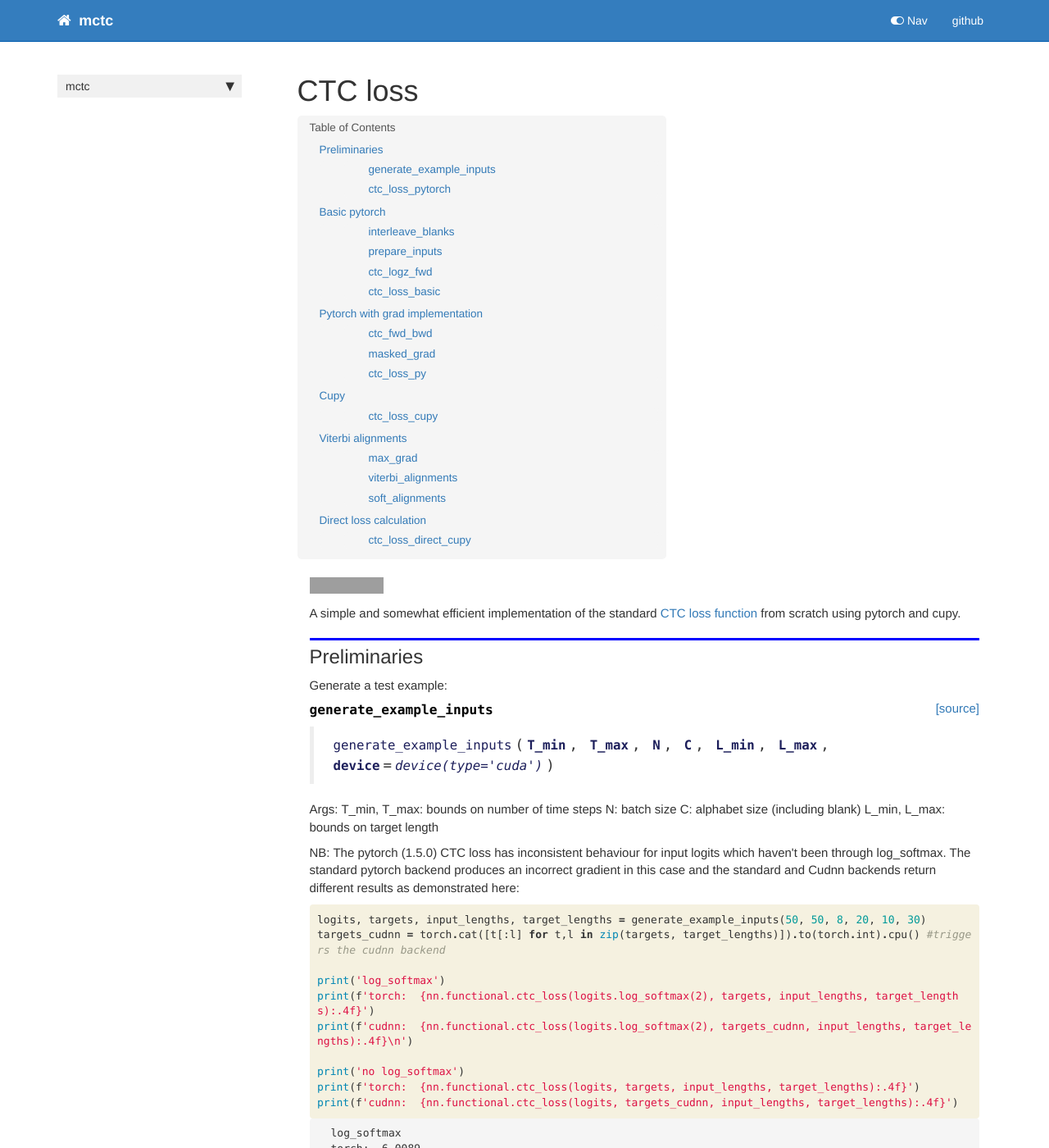
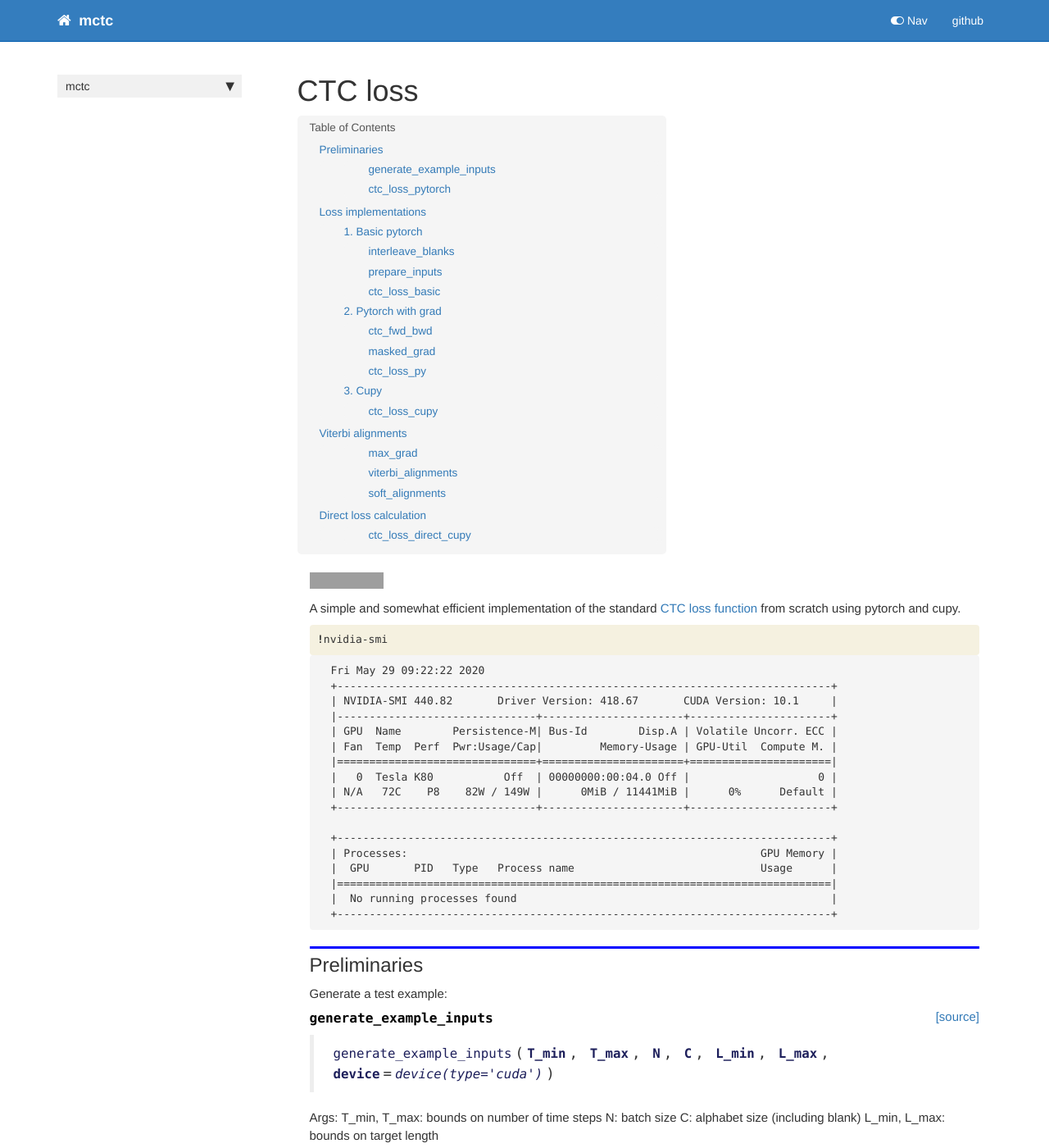
Before and after one commit to davidcpage/seqdist, a Jekyll site: the page built from docs/CTC_loss.html, in a window 1280 px wide and 1400 px high. Shown: the whole window at 82% size. Built offline with Jekyll 4.4.1, drawn with Linux system fonts in a browser that asks for light colours; nearby versions of some CDN libraries; comment, search, counter and statistics services are not loaded; some of the changed text lies outside the part shown; grey boxes are pictures that could not be loaded.

Commit message:
cleanup docs

```diff
--- a/docs/CTC_loss.html
+++ b/docs/CTC_loss.html
@@ -44,6 +44,53 @@
     {% raw %}
 
 <div class="cell border-box-sizing code_cell rendered">
+<div class="input">
+
+<div class="inner_cell">
+    <div class="input_area">
+<div class=" highlight hl-ipython3"><pre><span></span><span class="o">!</span>nvidia-smi
+</pre></div>
+
+    </div>
+</div>
+</div>
+
+<div class="output_wrapper">
+<div class="output">
+
+<div class="output_area">
+
+<div class="output_subarea output_stream output_stdout output_text">
+<pre>Fri May 29 09:22:22 2020
++-----------------------------------------------------------------------------+
+| NVIDIA-SMI 440.82       Driver Version: 418.67       CUDA Version: 10.1     |
+|-------------------------------+----------------------+----------------------+
+| GPU  Name        Persistence-M| Bus-Id        Disp.A | Volatile Uncorr. ECC |
+| Fan  Temp  Perf  Pwr:Usage/Cap|         Memory-Usage | GPU-Util  Compute M. |
+|===============================+======================+======================|
+|   0  Tesla K80           Off  | 00000000:00:04.0 Off |                    0 |
+| N/A   72C    P8    82W / 149W |      0MiB / 11441MiB |      0%      Default |
++-------------------------------+----------------------+----------------------+
+
++-----------------------------------------------------------------------------+
+| Processes:                                                       GPU Memory |
+|  GPU       PID   Type   Process name                             Usage      |
+|=============================================================================|
+|  No running processes found                                                 |
++-----------------------------------------------------------------------------+
+</pre>
+</div>
+</div>
+
+</div>
+</div>
+
+</div>
+    {% endraw %}
+
+    {% raw %}
+
+<div class="cell border-box-sizing code_cell rendered">
 
 </div>
     {% endraw %}
@@ -79,7 +126,7 @@
 
 
 <div class="output_markdown rendered_html output_subarea ">
-<h4 id="generate_example_inputs" class="doc_header"><code>generate_example_inputs</code><a href="https://github.com/davidcpage/mctc/tree/master/mctc/ctc.py#L19" class="source_link" style="float:right">[source]</a></h4><blockquote><p><code>generate_example_inputs</code>(<strong><code>T_min</code></strong>, <strong><code>T_max</code></strong>, <strong><code>N</code></strong>, <strong><code>C</code></strong>, <strong><code>L_min</code></strong>, <strong><code>L_max</code></strong>, <strong><code>device</code></strong>=<em><code>device(type='cuda')</code></em>)</p>
+<h4 id="generate_example_inputs" class="doc_header"><code>generate_example_inputs</code><a href="https://github.com/davidcpage/mctc/tree/master/mctc/ctc.py#L18" class="source_link" style="float:right">[source]</a></h4><blockquote><p><code>generate_example_inputs</code>(<strong><code>T_min</code></strong>, <strong><code>T_max</code></strong>, <strong><code>N</code></strong>, <strong><code>C</code></strong>, <strong><code>L_min</code></strong>, <strong><code>L_max</code></strong>, <strong><code>device</code></strong>=<em><code>device(type='cuda')</code></em>)</p>
 </blockquote>
 <p>Args:
     T_min, T_max: bounds on number of time steps
@@ -175,7 +222,7 @@
 
 
 <div class="output_markdown rendered_html output_subarea ">
-<h4 id="ctc_loss_pytorch" class="doc_header"><code>ctc_loss_pytorch</code><a href="https://github.com/davidcpage/mctc/tree/master/mctc/ctc.py#L34" class="source_link" style="float:right">[source]</a></h4><blockquote><p><code>ctc_loss_pytorch</code>(<strong><code>logits</code></strong>, <strong><code>targets</code></strong>, <strong><code>input_lengths</code></strong>, <strong><code>target_lengths</code></strong>, <strong><code>blank</code></strong>=<em><code>0</code></em>, <strong><code>reduction</code></strong>=<em><code>'mean'</code></em>, <strong><code>zero_infinity</code></strong>=<em><code>False</code></em>)</p>
+<h4 id="ctc_loss_pytorch" class="doc_header"><code>ctc_loss_pytorch</code><a href="https://github.com/davidcpage/mctc/tree/master/mctc/ctc.py#L33" class="source_link" style="float:right">[source]</a></h4><blockquote><p><code>ctc_loss_pytorch</code>(<strong><code>logits</code></strong>, <strong><code>targets</code></strong>, <strong><code>input_lengths</code></strong>, <strong><code>target_lengths</code></strong>, <strong><code>blank</code></strong>=<em><code>0</code></em>, <strong><code>reduction</code></strong>=<em><code>'mean'</code></em>, <strong><code>zero_infinity</code></strong>=<em><code>False</code></em>)</p>
 </blockquote>
 
 </div>
@@ -257,13 +304,19 @@
 
 <div class="cell border-box-sizing text_cell rendered"><div class="inner_cell">
 <div class="text_cell_render border-box-sizing rendered_html">
-<h2 id="Basic-pytorch">Basic pytorch<a class="anchor-link" href="#Basic-pytorch"> </a></h2>
+<h2 id="Loss-implementations">Loss implementations<a class="anchor-link" href="#Loss-implementations"> </a></h2>
 </div>
 </div>
 </div>
 <div class="cell border-box-sizing text_cell rendered"><div class="inner_cell">
 <div class="text_cell_render border-box-sizing rendered_html">
-<p>Here's a straightforward implementation in pytorch. As is standard, we're working in logspace for numerical stability. In the interests of clarity, we've encapsulated the logspace arithmetic into a class Log:</p>
+<h3 id="1.-Basic-pytorch">1. Basic pytorch<a class="anchor-link" href="#1.-Basic-pytorch"> </a></h3>
+</div>
+</div>
+</div>
+<div class="cell border-box-sizing text_cell rendered"><div class="inner_cell">
+<div class="text_cell_render border-box-sizing rendered_html">
+<p>Here's a straightforward implementation in pytorch. As is standard, we're working in logspace for numerical stability. In the interests of clarity, we've encapsulated the logspace arithmetic into an object: Log.</p>
 
 </div>
 </div>
@@ -286,7 +339,7 @@
 
 
 <div class="output_markdown rendered_html output_subarea ">
-<h4 id="interleave_blanks" class="doc_header"><code>interleave_blanks</code><a href="https://github.com/davidcpage/mctc/tree/master/mctc/ctc.py#L43" class="source_link" style="float:right">[source]</a></h4><blockquote><p><code>interleave_blanks</code>(<strong><code>targets</code></strong>, <strong><code>blank_idx</code></strong>:<code>int</code>)</p>
+<h4 id="interleave_blanks" class="doc_header"><code>interleave_blanks</code><a href="https://github.com/davidcpage/mctc/tree/master/mctc/ctc.py#L42" class="source_link" style="float:right">[source]</a></h4><blockquote><p><code>interleave_blanks</code>(<strong><code>targets</code></strong>, <strong><code>blank_idx</code></strong>:<code>int</code>)</p>
 </blockquote>
 
 </div>
@@ -310,7 +363,7 @@
 
 
 <div class="output_markdown rendered_html output_subarea ">
-<h4 id="prepare_inputs" class="doc_header"><code>prepare_inputs</code><a href="https://github.com/davidcpage/mctc/tree/master/mctc/ctc.py#L49" class="source_link" style="float:right">[source]</a></h4><blockquote><p><code>prepare_inputs</code>(<strong><code>scores</code></strong>, <strong><code>targets</code></strong>, <strong><code>input_lengths</code></strong>, <strong><code>target_lengths</code></strong>)</p>
+<h4 id="prepare_inputs" class="doc_header"><code>prepare_inputs</code><a href="https://github.com/davidcpage/mctc/tree/master/mctc/ctc.py#L48" class="source_link" style="float:right">[source]</a></h4><blockquote><p><code>prepare_inputs</code>(<strong><code>scores</code></strong>, <strong><code>targets</code></strong>, <strong><code>input_lengths</code></strong>, <strong><code>target_lengths</code></strong>)</p>
 </blockquote>
 
 </div>
@@ -334,31 +387,7 @@
 
 
 <div class="output_markdown rendered_html output_subarea ">
-<h4 id="ctc_logz_fwd" class="doc_header"><code>ctc_logz_fwd</code><a href="https://github.com/davidcpage/mctc/tree/master/mctc/ctc.py#L56" class="source_link" style="float:right">[source]</a></h4><blockquote><p><code>ctc_logz_fwd</code>(<strong><code>state_scores</code></strong>, <strong><code>repeat_mask</code></strong>, <strong><code>final_states</code></strong>, <strong><code>input_lengths</code></strong>, <strong><code>S</code></strong>:<a href="/mctc/CTC_loss#semiring"><code>semiring</code></a>=<em><code>semiring(zero=-1e+38, one=0.0, mul=&lt;built-in method add of type object at 0x7f9ab70f4300&gt;, sum=&lt;built-in method logsumexp of type object at 0x7f9ab70f4300&gt;)</code></em>)</p>
-</blockquote>
-
-</div>
-
-</div>
-
-</div>
-</div>
-
-</div>
-    {% endraw %}
-
-    {% raw %}
-
-<div class="cell border-box-sizing code_cell rendered">
-
-<div class="output_wrapper">
-<div class="output">
-
-<div class="output_area">
-
-
-<div class="output_markdown rendered_html output_subarea ">
-<h4 id="ctc_loss_basic" class="doc_header"><code>ctc_loss_basic</code><a href="https://github.com/davidcpage/mctc/tree/master/mctc/ctc.py#L67" class="source_link" style="float:right">[source]</a></h4><blockquote><p><code>ctc_loss_basic</code>(<strong><code>logits</code></strong>, <strong><code>targets</code></strong>, <strong><code>input_lengths</code></strong>, <strong><code>target_lengths</code></strong>)</p>
+<h4 id="ctc_loss_basic" class="doc_header"><code>ctc_loss_basic</code><a href="https://github.com/davidcpage/mctc/tree/master/mctc/ctc.py#L66" class="source_link" style="float:right">[source]</a></h4><blockquote><p><code>ctc_loss_basic</code>(<strong><code>logits</code></strong>, <strong><code>targets</code></strong>, <strong><code>input_lengths</code></strong>, <strong><code>target_lengths</code></strong>)</p>
 </blockquote>
 
 </div>
@@ -484,7 +513,7 @@
 
 <div class="cell border-box-sizing text_cell rendered"><div class="inner_cell">
 <div class="text_cell_render border-box-sizing rendered_html">
-<h2 id="Pytorch-with-grad-implementation">Pytorch with grad implementation<a class="anchor-link" href="#Pytorch-with-grad-implementation"> </a></h2>
+<h3 id="2.-Pytorch-with-grad">2. Pytorch with grad<a class="anchor-link" href="#2.-Pytorch-with-grad"> </a></h3>
 </div>
 </div>
 </div>
@@ -514,7 +543,7 @@
 
 
 <div class="output_markdown rendered_html output_subarea ">
-<h4 id="ctc_fwd_bwd" class="doc_header"><code>ctc_fwd_bwd</code><a href="https://github.com/davidcpage/mctc/tree/master/mctc/ctc.py#L73" class="source_link" style="float:right">[source]</a></h4><blockquote><p><code>ctc_fwd_bwd</code>(<strong><code>state_scores</code></strong>, <strong><code>repeat_mask</code></strong>, <strong><code>final_states</code></strong>, <strong><code>input_lengths</code></strong>, <strong><code>fwd_bwd_impl</code></strong>, <strong><code>S</code></strong>:<a href="/mctc/CTC_loss#semiring"><code>semiring</code></a>=<em><code>semiring(zero=-1e+38, one=0.0, mul=&lt;built-in method add of type object at 0x7f9ab70f4300&gt;, sum=&lt;built-in method logsumexp of type object at 0x7f9ab70f4300&gt;)</code></em>)</p>
+<h4 id="ctc_fwd_bwd" class="doc_header"><code>ctc_fwd_bwd</code><a href="https://github.com/davidcpage/mctc/tree/master/mctc/ctc.py#L72" class="source_link" style="float:right">[source]</a></h4><blockquote><p><code>ctc_fwd_bwd</code>(<strong><code>state_scores</code></strong>, <strong><code>repeat_mask</code></strong>, <strong><code>final_states</code></strong>, <strong><code>input_lengths</code></strong>, <strong><code>fwd_bwd_impl</code></strong>, <strong><code>S</code></strong>:<a href="/mctc/CTC_loss#semiring"><code>semiring</code></a>=<em><code>semiring(zero=-1e+38, one=0.0, mul=&lt;built-in method add of type object at 0x7fa2c9bb4300&gt;, sum=&lt;built-in method logsumexp of type object at 0x7fa2c9bb4300&gt;)</code></em>)</p>
 </blockquote>
 
 </div>
@@ -538,7 +567,7 @@
 
 
 <div class="output_markdown rendered_html output_subarea ">
-<h4 id="masked_grad" class="doc_header"><code>masked_grad</code><a href="https://github.com/davidcpage/mctc/tree/master/mctc/ctc.py#L100" class="source_link" style="float:right">[source]</a></h4><blockquote><p><code>masked_grad</code>(<strong><code>grad</code></strong>, <strong><code>input_lengths</code></strong>)</p>
+<h4 id="masked_grad" class="doc_header"><code>masked_grad</code><a href="https://github.com/davidcpage/mctc/tree/master/mctc/ctc.py#L99" class="source_link" style="float:right">[source]</a></h4><blockquote><p><code>masked_grad</code>(<strong><code>grad</code></strong>, <strong><code>input_lengths</code></strong>)</p>
 </blockquote>
 
 </div>
@@ -562,7 +591,7 @@
 
 
 <div class="output_markdown rendered_html output_subarea ">
-<h4 id="ctc_loss_py" class="doc_header"><code>ctc_loss_py</code><a href="https://github.com/davidcpage/mctc/tree/master/mctc/ctc.py#L117" class="source_link" style="float:right">[source]</a></h4><blockquote><p><code>ctc_loss_py</code>(<strong><code>logits</code></strong>, <strong><code>targets</code></strong>, <strong><code>input_lengths</code></strong>, <strong><code>target_lengths</code></strong>)</p>
+<h4 id="ctc_loss_py" class="doc_header"><code>ctc_loss_py</code><a href="https://github.com/davidcpage/mctc/tree/master/mctc/ctc.py#L116" class="source_link" style="float:right">[source]</a></h4><blockquote><p><code>ctc_loss_py</code>(<strong><code>logits</code></strong>, <strong><code>targets</code></strong>, <strong><code>input_lengths</code></strong>, <strong><code>target_lengths</code></strong>)</p>
 </blockquote>
 
 </div>
@@ -674,7 +703,7 @@
 
 <div class="cell border-box-sizing text_cell rendered"><div class="inner_cell">
 <div class="text_cell_render border-box-sizing rendered_html">
-<h2 id="Cupy">Cupy<a class="anchor-link" href="#Cupy"> </a></h2>
+<h3 id="3.-Cupy">3. Cupy<a class="anchor-link" href="#3.-Cupy"> </a></h3>
 </div>
 </div>
 </div>
@@ -778,7 +807,7 @@
 
 
 <div class="output_markdown rendered_html output_subarea ">
-<h4 id="ctc_loss_cupy" class="doc_header"><code>ctc_loss_cupy</code><a href="https://github.com/davidcpage/mctc/tree/master/mctc/ctc.py#L136" class="source_link" style="float:right">[source]</a></h4><blockquote><p><code>ctc_loss_cupy</code>(<strong><code>logits</code></strong>, <strong><code>targets</code></strong>, <strong><code>input_lengths</code></strong>, <strong><code>target_lengths</code></strong>)</p>
+<h4 id="ctc_loss_cupy" class="doc_header"><code>ctc_loss_cupy</code><a href="https://github.com/davidcpage/mctc/tree/master/mctc/ctc.py#L135" class="source_link" style="float:right">[source]</a></h4><blockquote><p><code>ctc_loss_cupy</code>(<strong><code>logits</code></strong>, <strong><code>targets</code></strong>, <strong><code>input_lengths</code></strong>, <strong><code>target_lengths</code></strong>)</p>
 </blockquote>
 
 </div>
@@ -912,7 +941,7 @@
 
 
 <div class="output_markdown rendered_html output_subarea ">
-<h4 id="max_grad" class="doc_header"><code>max_grad</code><a href="https://github.com/davidcpage/mctc/tree/master/mctc/ctc.py#L141" class="source_link" style="float:right">[source]</a></h4><blockquote><p><code>max_grad</code>(<strong><code>x</code></strong>, <strong><code>dim</code></strong>=<em><code>0</code></em>)</p>
+<h4 id="max_grad" class="doc_header"><code>max_grad</code><a href="https://github.com/davidcpage/mctc/tree/master/mctc/ctc.py#L140" class="source_link" style="float:right">[source]</a></h4><blockquote><p><code>max_grad</code>(<strong><code>x</code></strong>, <strong><code>dim</code></strong>=<em><code>0</code></em>)</p>
 </blockquote>
 
 </div>
@@ -943,7 +972,7 @@
 
 
 <div class="output_markdown rendered_html output_subarea ">
-<h4 id="viterbi_alignments" class="doc_header"><code>viterbi_alignments</code><a href="https://github.com/davidcpage/mctc/tree/master/mctc/ctc.py#L162" class="source_link" style="float:right">[source]</a></h4><blockquote><p><code>viterbi_alignments</code>(<strong><code>logits</code></strong>, <strong><code>targets</code></strong>, <strong><code>input_lengths</code></strong>, <strong><code>target_lengths</code></strong>)</p>
+<h4 id="viterbi_alignments" class="doc_header"><code>viterbi_alignments</code><a href="https://github.com/davidcpage/mctc/tree/master/mctc/ctc.py#L161" class="source_link" style="float:right">[source]</a></h4><blockquote><p><code>viterbi_alignments</code>(<strong><code>logits</code></strong>, <strong><code>targets</code></strong>, <strong><code>input_lengths</code></strong>, <strong><code>target_lengths</code></strong>)</p>
 </blockquote>
 
 </div>
@@ -967,7 +996,7 @@
 
 
 <div class="output_markdown rendered_html output_subarea ">
-<h4 id="soft_alignments" class="doc_header"><code>soft_alignments</code><a href="https://github.com/davidcpage/mctc/tree/master/mctc/ctc.py#L167" class="source_link" style="float:right">[source]</a></h4><blockquote><p><code>soft_alignments</code>(<strong><code>logits</code></strong>, <strong><code>targets</code></strong>, <strong><code>input_lengths</code></strong>, <strong><code>target_lengths</code></strong>, <strong><code>beta</code></strong>=<em><code>1.0</code></em>)</p>
+<h4 id="soft_alignments" class="doc_header"><code>soft_alignments</code><a href="https://github.com/davidcpage/mctc/tree/master/mctc/ctc.py#L166" class="source_link" style="float:right">[source]</a></h4><blockquote><p><code>soft_alignments</code>(<strong><code>logits</code></strong>, <strong><code>targets</code></strong>, <strong><code>input_lengths</code></strong>, <strong><code>target_lengths</code></strong>, <strong><code>beta</code></strong>=<em><code>1.0</code></em>)</p>
 </blockquote>
 
 </div>
@@ -1053,7 +1082,7 @@
 
 
 <div class="output_markdown rendered_html output_subarea ">
-<h4 id="ctc_loss_direct_cupy" class="doc_header"><code>ctc_loss_direct_cupy</code><a href="https://github.com/davidcpage/mctc/tree/master/mctc/ctc.py#L190" class="source_link" style="float:right">[source]</a></h4><blockquote><p><code>ctc_loss_direct_cupy</code>(<strong><code>logits</code></strong>, <strong><code>targets</code></strong>, <strong><code>input_lengths</code></strong>, <strong><code>target_lengths</code></strong>)</p>
+<h4 id="ctc_loss_direct_cupy" class="doc_header"><code>ctc_loss_direct_cupy</code><a href="https://github.com/davidcpage/mctc/tree/master/mctc/ctc.py#L189" class="source_link" style="float:right">[source]</a></h4><blockquote><p><code>ctc_loss_direct_cupy</code>(<strong><code>logits</code></strong>, <strong><code>targets</code></strong>, <strong><code>input_lengths</code></strong>, <strong><code>target_lengths</code></strong>)</p>
 </blockquote>
 
 </div>
--- a/mctc/_nbdev.py
+++ b/mctc/_nbdev.py
@@ -16,7 +16,6 @@
          "ctc_loss_pytorch": "01_CTC_loss.ipynb",
          "interleave_blanks": "01_CTC_loss.ipynb",
          "prepare_inputs": "01_CTC_loss.ipynb",
-         "ctc_logz_fwd": "01_CTC_loss.ipynb",
          "ctc_loss_basic": "01_CTC_loss.ipynb",
          "semiring": "01_CTC_loss.ipynb",
          "neginf": "01_CTC_loss.ipynb",
```
Also changed, not shown: mctc/ctc.py (+4 -5 lines), 1 other file.
